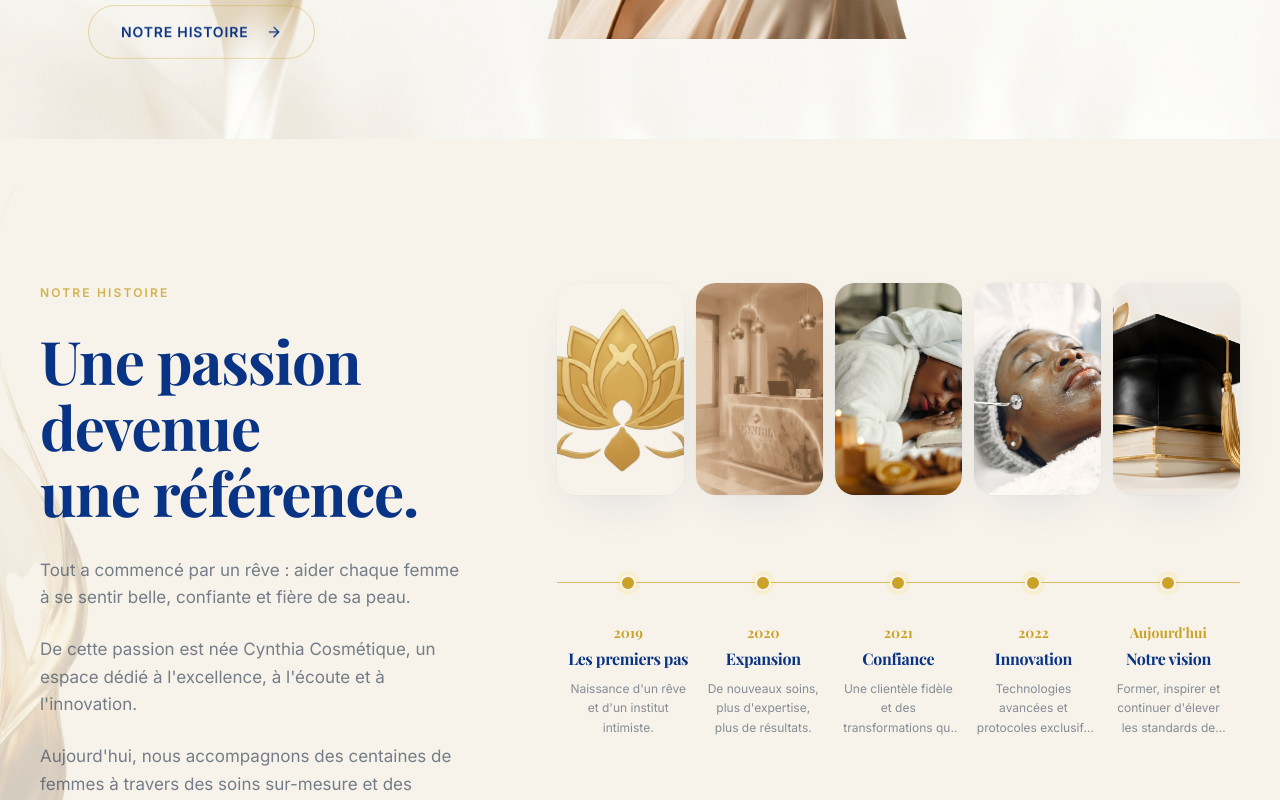
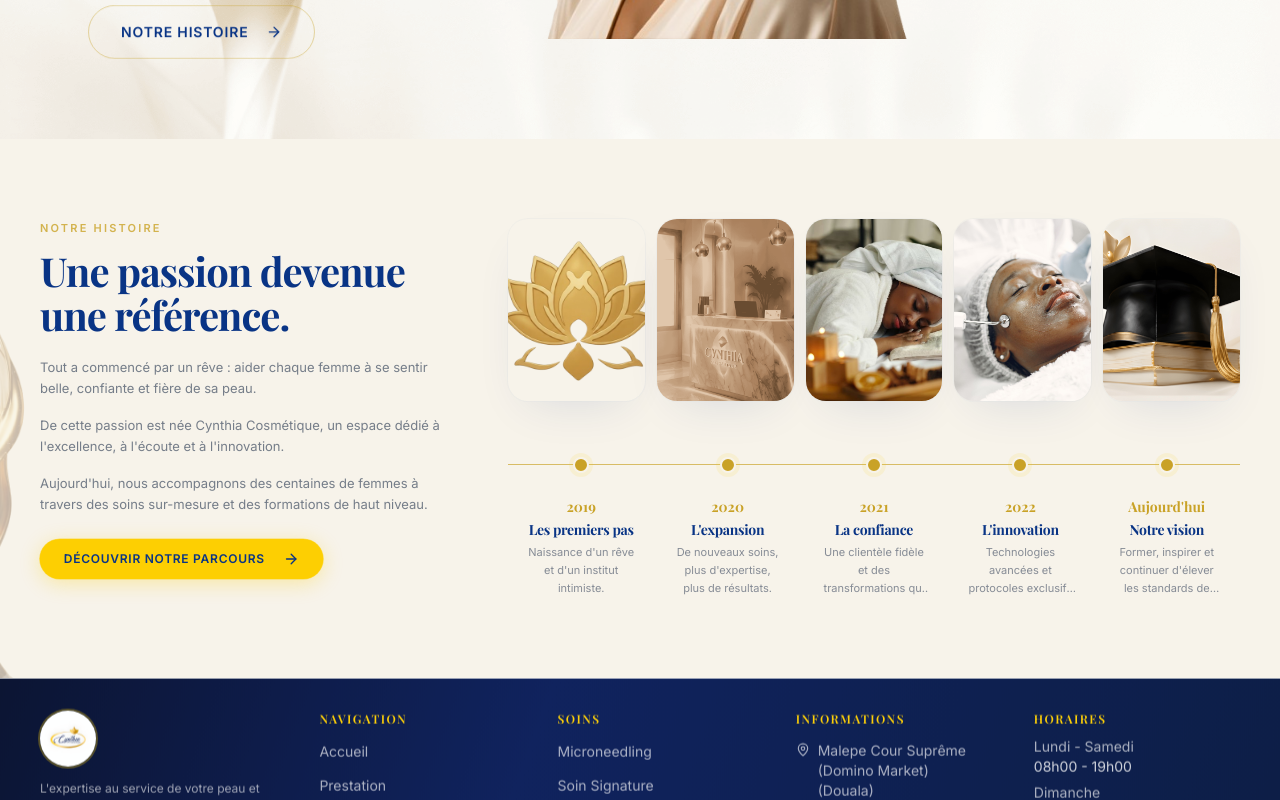
Before and after one commit to kenryalonzo/com.cythia.dev, a Next.js app: page /a-propos in a window 1280 px wide. Shown: the part 540-1340 px from the top of the page. Built offline with nearby package versions, Linux system fonts and the light colour scheme.

Commit message:
fix: update French titles and improve layout for the OurStory component

```diff
--- a/components/OurStory.tsx
+++ b/components/OurStory.tsx
@@ -15,19 +15,19 @@ const timelineEvents = [
 	},
 	{
 		year: "2020",
-		title: "Expansion",
+		title: "L'expansion",
 		description: "De nouveaux soins, plus d'expertise, plus de résultats.",
 		image: "/assets/images/bureau-cynthia.png",
 	},
 	{
 		year: "2021",
-		title: "Confiance",
+		title: "La confiance",
 		description: "Une clientèle fidèle et des transformations qui parlent d'elles-mêmes.",
 		image: "/assets/images/massage.png",
 	},
 	{
 		year: "2022",
-		title: "Innovation",
+		title: "L'innovation",
 		description: "Technologies avancées et protocoles exclusifs pour des résultats visibles.",
 		image: "/assets/images/microneeding.jpg",
 	},
@@ -40,43 +40,45 @@ const timelineEvents = [
 ];
 
 /**
- * OurStory — Narrative and visual timeline section for the About page.
- * Features a 5-card gallery and a chronological history of the brand.
+ * OurStory — Compact narrative and visual timeline section for the About page.
+ * Features a slim layout with 5-card gallery and chronological history.
  */
 export function OurStory() {
 	return (
 		<section
 			id="histoire"
-			className="section-below-fold relative overflow-hidden bg-cream py-24 lg:py-36"
+			className="relative overflow-hidden bg-cream py-10 sm:py-14 md:py-16 lg:py-20"
 		>
-			{/* Decorative background element */}
-			<div className="pointer-events-none absolute bottom-[-5%] left-[-5%] h-full w-[40%] opacity-20" aria-hidden="true">
+			{/* ─── Background silk texture (left side) ─── */}
+			<div className="pointer-events-none absolute bottom-[-5%] left-[-5%] h-full w-[35%] opacity-30" aria-hidden="true">
 				<Image
 					src="/assets/images/forme-left.png"
 					alt=""
 					fill
+					sizes="35vw"
 					className="object-contain object-left-bottom"
 				/>
 			</div>
 
 			<div className="container-luxe relative z-10">
-				<div className="grid grid-cols-1 gap-20 lg:grid-cols-12 lg:gap-10">
-					{/* ─── Column 1: Narrative (5/12) ─── */}
-					<div className="flex flex-col justify-center lg:col-span-5 lg:pr-14">
+				<div className="grid grid-cols-1 gap-10 lg:grid-cols-[35%_1fr] lg:gap-8 xl:gap-12">
+					{/* ─── Column 1: Narrative ─── */}
+					<div className="flex flex-col">
 						<Reveal direction="down" delay={0.1}>
-							<span className="eyebrow mb-6 block !text-gold-deep/80">
+							<span className="eyebrow mb-3 block !text-[9px] !tracking-[0.2em] !text-gold-deep/80 sm:!text-[10px] md:!text-[11px]">
 								Notre Histoire
 							</span>
 						</Reveal>
 
 						<Reveal delay={0.2}>
-							<h2 className="font-display text-4xl font-bold leading-[1.1] text-royal sm:text-5xl lg:text-6xl">
-								Une passion devenue <br className="hidden xl:block" />
+							<h2 className="max-w-[260px] font-display text-2xl font-bold leading-[1.1] tracking-tight text-royal sm:text-3xl md:max-w-none md:text-[2.25rem] lg:text-[2.5rem]">
+								Une passion devenue{" "}
+								<br className="hidden sm:block lg:hidden" />
 								une référence.
 							</h2>
 						</Reveal>
 
-						<div className="mt-8 space-y-6 text-[15px] leading-relaxed text-slate-ink/75 sm:text-[17px] md:max-w-md lg:max-w-none">
+						<div className="mt-4 space-y-3 text-xs leading-relaxed text-slate-ink/75 sm:text-sm md:mt-5 md:space-y-4 md:text-[13px]">
 							<Reveal delay={0.3}>
 								<p>
 									Tout a commencé par un rêve : aider chaque femme à se sentir
@@ -98,24 +100,24 @@ export function OurStory() {
 						</div>
 
 						<Reveal delay={0.6} direction="up">
-							<div className="mt-12">
+							<div className="mt-5 md:mt-6">
 								<Button
 									href="/contact"
-									variant="royal"
-									size="lg"
-									className="group px-10 shadow-soft hover:shadow-lift"
+									variant="gold"
+									size="md"
+									className="group animate-pulse-glow px-6 shadow-gold hover:shadow-lift"
 								>
 									Découvrir notre parcours
-									<ArrowRight className="ml-3 h-4 w-4 transition-transform group-hover:translate-x-1" />
+									<ArrowRight className="ml-2 h-4 w-4 transition-transform group-hover:translate-x-1" />
 								</Button>
 							</div>
 						</Reveal>
 					</div>
 
-					{/* ─── Column 2: Gallery & Timeline (7/12) ─── */}
-					<div className="flex flex-col lg:col-span-7">
-						{/* Horizontal Gallery with responsive layout */}
-						<div className="grid grid-cols-5 gap-2 sm:gap-3">
+					{/* ─── Column 2: Gallery & Timeline ─── */}
+					<div className="flex flex-col">
+						{/* Horizontal Gallery */}
+						<div className="grid grid-cols-5 gap-2 sm:gap-2.5 md:gap-3">
 							{timelineEvents.map((item, i) => (
 								<Reveal
 									key={item.year}
@@ -123,7 +125,7 @@ export function OurStory() {
 									direction="up"
 									className="h-full"
 								>
-									<div className="group relative aspect-[3/5] w-full overflow-hidden rounded-2xl shadow-card ring-1 ring-slate-line/20 transition-all duration-700 hover:shadow-lift hover:-translate-y-1">
+									<div className="group relative aspect-[3/4] w-full overflow-hidden rounded-xl sm:rounded-2xl shadow-card ring-1 ring-slate-line/20 transition-all duration-700 hover:shadow-lift hover:-translate-y-1">
 										<Image
 											src={item.image}
 											alt={item.title}
@@ -138,7 +140,7 @@ export function OurStory() {
 						</div>
 
 						{/* Timeline visualization */}
-						<div className="relative mt-16 px-2 lg:mt-20">
+						<div className="relative mt-8 px-1 sm:mt-10 md:mt-12 lg:mt-14">
 							{/* Background Track */}
 							<div className="absolute left-0 top-[7px] h-[1.5px] w-full bg-gold-deep/20" aria-hidden="true">
 								<motion.div
@@ -155,7 +157,7 @@ export function OurStory() {
 							</div>
 
 							{/* Markers and Event description grid */}
-							<div className="relative grid grid-cols-5 gap-2">
+							<div className="relative grid grid-cols-5 gap-1.5 sm:gap-2">
 								{timelineEvents.map((item, i) => (
 									<Reveal
 										key={`${item.year}-meta`}
@@ -166,18 +168,18 @@ export function OurStory() {
 											{/* Indicator dot */}
 											<motion.div
 												whileHover={{ scale: 1.2 }}
-												className="relative z-10 mb-8 h-4 w-4 rounded-full border-[2.5px] border-cream bg-gold-deep shadow-gold ring-4 ring-gold/10 transition-colors"
+												className="relative z-10 mb-5 h-3.5 w-3.5 rounded-full border-[2px] border-cream bg-gold-deep shadow-gold ring-3 ring-gold/10 transition-colors sm:mb-6 sm:h-4 sm:w-4 sm:border-[2.5px] sm:ring-4"
 											/>
 
 											{/* Metadata labels */}
-											<div className="flex flex-col items-center gap-1.5">
-												<span className="font-display text-sm font-bold text-gold-deep">
+											<div className="flex flex-col items-center gap-0.5 sm:gap-1">
+												<span className="font-display text-xs font-bold text-gold-deep sm:text-sm">
 													{item.year}
 												</span>
-												<h3 className="font-display text-[15px] font-bold leading-tight text-royal lg:text-base">
+												<h3 className="font-display text-[11px] font-bold leading-tight text-royal sm:text-[13px] md:text-sm">
 													{item.title}
 												</h3>
-												<p className="mt-1 line-clamp-3 text-[11px] leading-relaxed text-slate-ink/65 sm:max-w-[120px] lg:text-xs">
+												<p className="mt-0.5 line-clamp-3 max-w-[90px] text-[9px] leading-relaxed text-slate-ink/65 sm:max-w-[110px] sm:text-[10px] md:text-[11px]">
 													{item.description}
 												</p>
 											</div>
```
